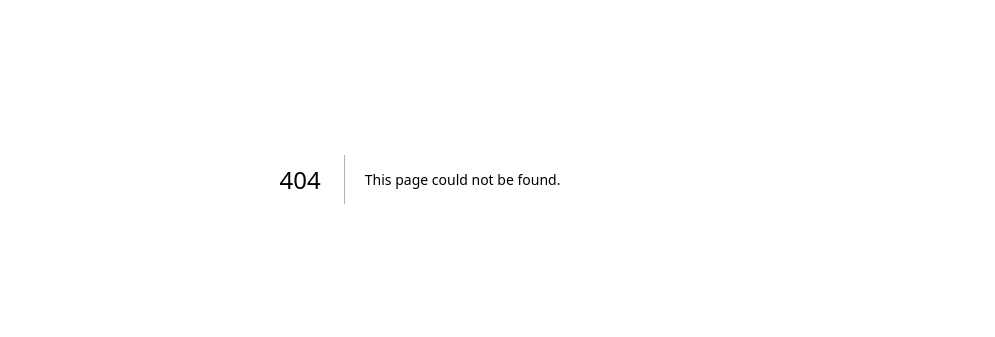
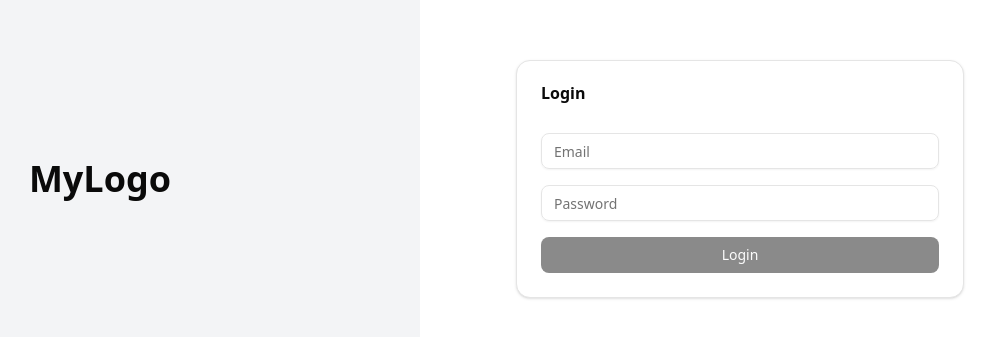
Before and after one commit to Deekshitha1912/360editor, a Next.js app: page /login in a window 1280 px wide. Before the commit this address had no page. Shown: the part 221-558 px from the top of the page, without its empty margins (220-1215 px from the left). Built offline with nearby package versions, Linux system fonts and the light colour scheme; no server answers.

Commit message:
landing page and login page basic - done

```diff
--- /dev/null
+++ b/app/dashboard/page.jsx
@@ -0,0 +1,7 @@
+export default function Dashboard() {
+    return (
+        <div className="container">
+            This is my Dashboard!
+        </div>
+    )
+}
--- a/app/layout.js
+++ b/app/layout.js
@@ -1,5 +1,6 @@
 import { Geist, Geist_Mono } from "next/font/google";
 import "./globals.css";
+import {Toaster} from "sonner";
 
 const geistSans = Geist({
   variable: "--font-geist-sans",
@@ -23,6 +24,7 @@ export default function RootLayout({ children }) {
         className={`${geistSans.variable} ${geistMono.variable} antialiased`}
       >
         {children}
+        <Toaster position="top-right" richColors />
       </body>
     </html>
   );
--- /dev/null
+++ b/app/login/page.jsx
@@ -0,0 +1,81 @@
+"use client";
+
+import { useState } from "react";
+import { Input } from "@/components/ui/input";
+import { Button } from "@/components/ui/button";
+import {Card, CardHeader, CardContent, CardTitle} from "@/components/ui/card";
+import {supabase} from "@/lib/supabase";
+import {useRouter} from "next/navigation";
+import {toast} from "sonner";
+
+export default function LoginPage() {
+    const router = useRouter();
+    const [loading, setLoading] = useState(false);
+    const [email, setEmail] = useState("");
+    const [password, setPassword] = useState("");
+
+    const handleLogin = async (e) => {
+        e.preventDefault();
+        setLoading(true);
+
+        const { data, error } = await supabase.auth.signInWithPassword({email, password,});
+
+        if (error) {
+            setLoading(false);
+            return;
+        }
+
+        toast.success("Login success!", data.user);
+        router.push("/dashboard")
+
+        const {data: { user },} = await supabase.auth.getUser();
+        console.log("Fetched user from auth.users:", user);
+        setLoading(false);
+    };
+
+    return (
+        <div className="min-h-screen grid grid-cols-1 md:grid-cols-2">
+            {/* Left Logo */}
+            <div className="flex items-center justify-center bg-gray-100">
+                <h1 className="text-4xl font-bold">MyLogo</h1>
+            </div>
+
+            {/* Right Login */}
+            <div className="flex items-center justify-center p-6">
+                <Card className="w-full max-w-md">
+                    <CardHeader>
+                        <CardTitle>Login</CardTitle>
+                    </CardHeader>
+
+                    <CardContent>
+                        <form onSubmit={handleLogin} className="space-y-4">
+                            <Input
+                                type="email"
+                                placeholder="Email"
+                                disabled={loading}
+                                value={email}
+                                onChange={(e) => setEmail(e.target.value)}
+                            />
+
+                            <Input
+                                type="password"
+                                placeholder="Password"
+                                disabled={loading}
+                                value={password}
+                                onChange={(e) => setPassword(e.target.value)}
+                            />
+
+                            <Button
+                                type="submit"
+                                className="w-full"
+                                disabled={loading || !email || !password}
+                            >
+                                {loading ? "Logging in..." : "Login"}
+                            </Button>
+                        </form>
+                    </CardContent>
+                </Card>
+            </div>
+        </div>
+    );
+}
--- a/app/page.js
+++ b/app/page.js
@@ -1,65 +1,40 @@
-import Image from "next/image";
+"use client";
 
-export default function Home() {
-  return (
-    <div className="flex min-h-screen items-center justify-center bg-zinc-50 font-sans dark:bg-black">
-      <main className="flex min-h-screen w-full max-w-3xl flex-col items-center justify-between py-32 px-16 bg-white dark:bg-black sm:items-start">
-        <Image
-          className="dark:invert"
-          src="/next.svg"
-          alt="Next.js logo"
-          width={100}
-          height={20}
-          priority
-        />
-        <div className="flex flex-col items-center gap-6 text-center sm:items-start sm:text-left">
-          <h1 className="max-w-xs text-3xl font-semibold leading-10 tracking-tight text-black dark:text-zinc-50">
-            To get started, edit the page.js file.
-          </h1>
-          <p className="max-w-md text-lg leading-8 text-zinc-600 dark:text-zinc-400">
-            Looking for a starting point or more instructions? Head over to{" "}
-            <a
-              href="https://vercel.com/templates?framework=next.js&utm_source=create-next-app&utm_medium=appdir-template-tw&utm_campaign=create-next-app"
-              className="font-medium text-zinc-950 dark:text-zinc-50"
-            >
-              Templates
-            </a>{" "}
-            or the{" "}
-            <a
-              href="https://nextjs.org/learn?utm_source=create-next-app&utm_medium=appdir-template-tw&utm_campaign=create-next-app"
-              className="font-medium text-zinc-950 dark:text-zinc-50"
-            >
-              Learning
-            </a>{" "}
-            center.
-          </p>
+import { Button } from "@/components/ui/button";
+import { useRouter } from "next/navigation";
+
+export default function LandingPage() {
+    const router = useRouter();
+
+    return (
+        <div className="min-h-screen flex flex-col">
+            {/* Navbar */}
+            <nav className="w-full flex items-center justify-between px-6 py-4 border-b">
+                <h1 className="text-2xl font-bold">MyLogo</h1>
+
+                <Button onClick={() => router.push("/login")}>Login</Button>
+            </nav>
+
+            {/* Main Content */}
+            <main className="flex-1 flex flex-col items-center justify-center text-center px-4">
+                <h2 className="text-4xl md:text-5xl font-bold mb-4">
+                    Welcome to Our Platform
+                </h2>
+
+                <p className="max-w-xl text-lg text-gray-600 mb-8">
+                    This is a small summary about what your product or service does.
+                    You can expand this later — for now this is just placeholder text.
+                </p>
+
+                <Button size="lg" onClick={() => router.push("/login")}>
+                    Get Started
+                </Button>
+            </main>
+
+            {/* Footer (optional) */}
+            <footer className="py-4 text-center text-sm text-gray-500">
+                © {new Date().getFullYear()} MyCompany. All rights reserved.
+            </footer>
         </div>
-        <div className="flex flex-col gap-4 text-base font-medium sm:flex-row">
-          <a
-            className="flex h-12 w-full items-center justify-center gap-2 rounded-full bg-foreground px-5 text-background transition-colors hover:bg-[#383838] dark:hover:bg-[#ccc] md:w-[158px]"
-            href="https://vercel.com/new?utm_source=create-next-app&utm_medium=appdir-template-tw&utm_campaign=create-next-app"
-            target="_blank"
-            rel="noopener noreferrer"
-          >
-            <Image
-              className="dark:invert"
-              src="/vercel.svg"
-              alt="Vercel logomark"
-              width={16}
-              height={16}
-            />
-            Deploy Now
-          </a>
-          <a
-            className="flex h-12 w-full items-center justify-center rounded-full border border-solid border-black/[.08] px-5 transition-colors hover:border-transparent hover:bg-black/[.04] dark:border-white/[.145] dark:hover:bg-[#1a1a1a] md:w-[158px]"
-            href="https://nextjs.org/docs?utm_source=create-next-app&utm_medium=appdir-template-tw&utm_campaign=create-next-app"
-            target="_blank"
-            rel="noopener noreferrer"
-          >
-            Documentation
-          </a>
-        </div>
-      </main>
-    </div>
-  );
+    );
 }
--- /dev/null
+++ b/lib/supabase.js
@@ -0,0 +1,6 @@
+import { createBrowserClient } from '@supabase/ssr'
+
+const supabaseUrl = process.env.NEXT_PUBLIC_SUPABASE_URL
+const supabaseAnonKey = process.env.NEXT_PUBLIC_SUPABASE_ANON_KEY
+
+export const supabase = createBrowserClient(supabaseUrl, supabaseAnonKey)
--- a/package.json
+++ b/package.json
@@ -35,6 +35,8 @@
     "@radix-ui/react-toggle": "^1.1.10",
     "@radix-ui/react-toggle-group": "^1.1.11",
     "@radix-ui/react-tooltip": "^1.2.8",
+    "@supabase/ssr": "^0.7.0",
+    "@supabase/supabase-js": "^2.84.0",
     "class-variance-authority": "^0.7.1",
     "clsx": "^2.1.1",
     "cmdk": "^1.1.1",
```
Also changed, not shown: 1 other file (tests, documents, lock files or other folders).
